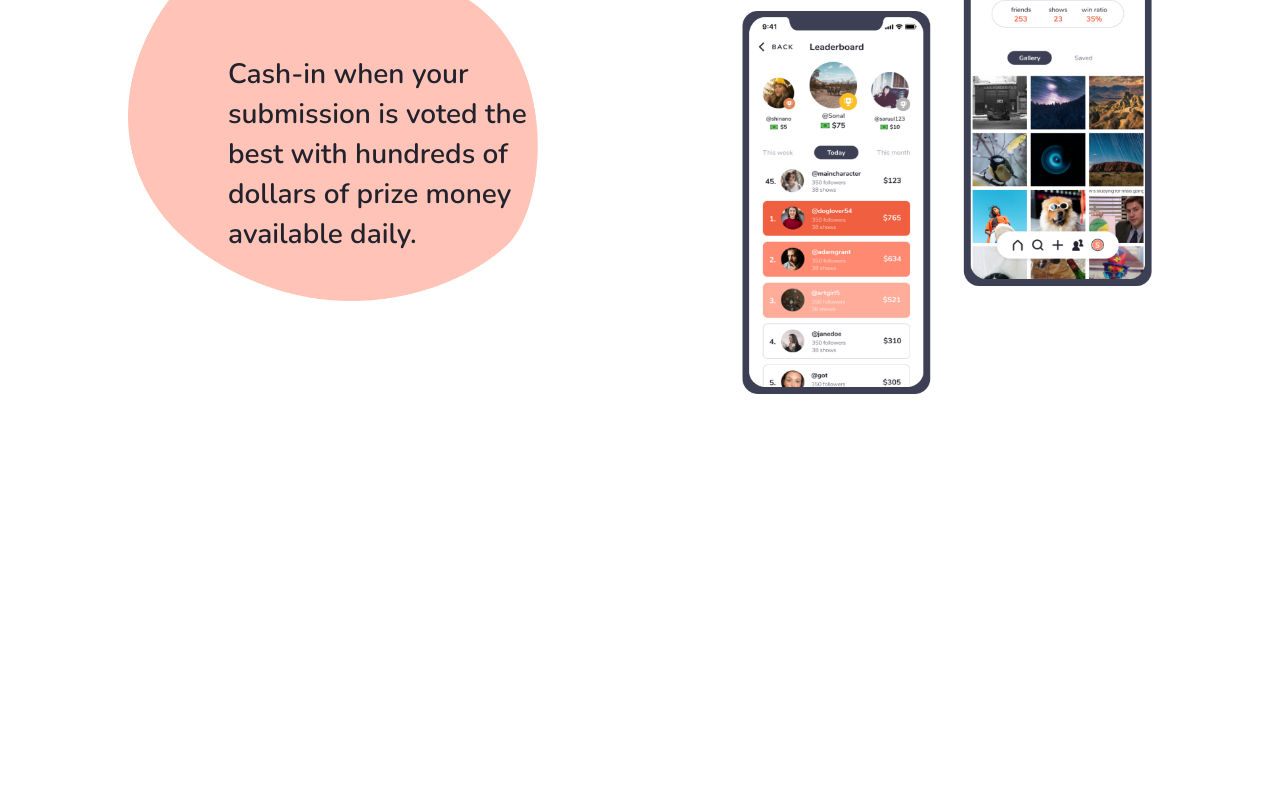
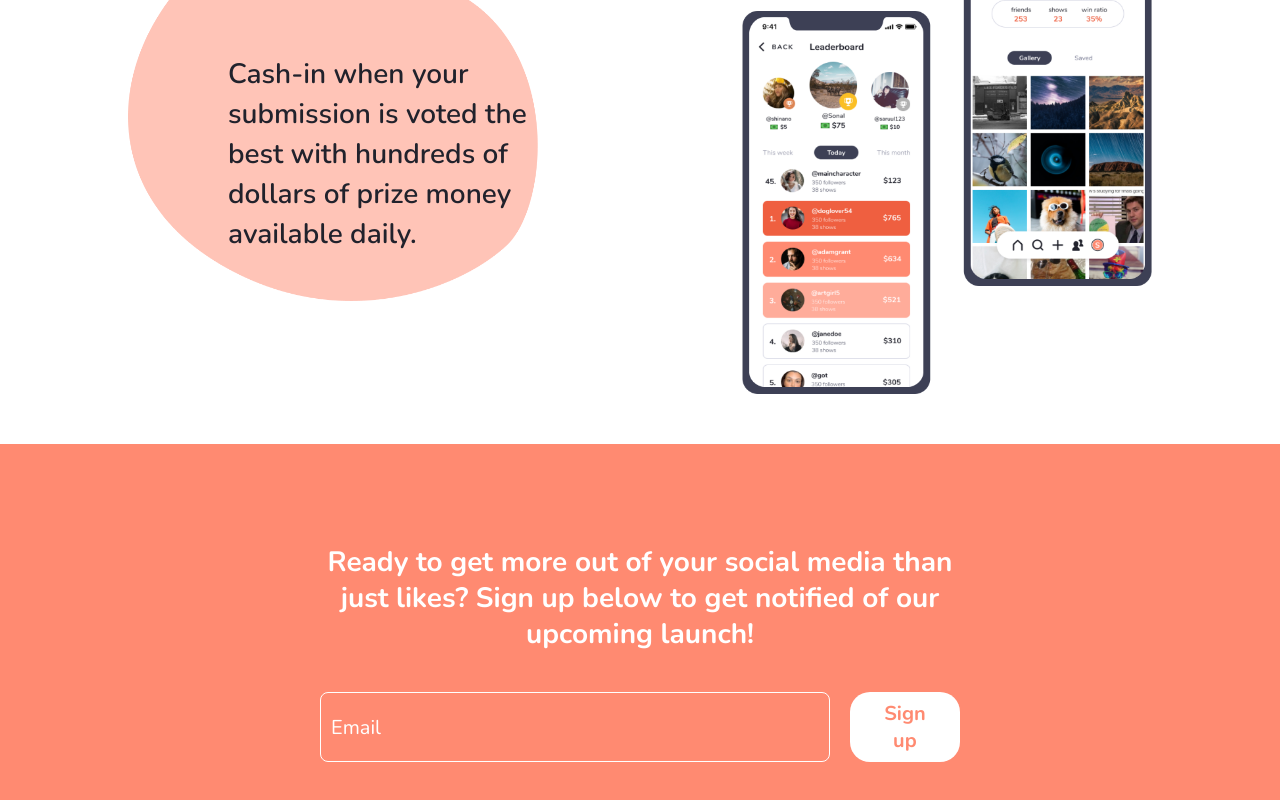
Before and after one commit to dali-lab/prize-ring-website, a Next.js app: page / in a window 1280 px wide. Shown: the part 2551-3351 px from the top of the page. Before the commit the page ends 2945 px from the top, so only its background shows below. Built offline with nearby package versions, Linux system fonts and the light colour scheme.

Commit message:
Updates sign up

```diff
--- /dev/null
+++ b/components/Home/Updates.tsx
@@ -0,0 +1,18 @@
+import styles from './styles.module.scss';
+
+const Updates = (): JSX.Element => {
+  return (
+    <div className={styles.updates}>
+      <div className={styles['sign-up-notice']}>
+        Ready to get more out of your social media than just likes? Sign up below to get notified of our upcoming launch!
+      </div>
+
+      <div className={styles['sign-up-form']}>
+        <input type="text" className={styles.email} placeholder="Email" />
+        <button type="button" className={styles.submit}>Sign up</button>
+      </div>
+    </div>
+  );
+};
+
+export default Updates;
--- a/components/Home/index.ts
+++ b/components/Home/index.ts
@@ -1,5 +1,8 @@
 import Header from './Header';
 import MainSplash from './MainSplash';
 import Section from './Section';
+import Updates from './Updates';
 
-export { Header, MainSplash, Section };
+export {
+  Header, MainSplash, Section, Updates,
+};
--- a/components/Home/styles.module.scss
+++ b/components/Home/styles.module.scss
@@ -103,6 +103,64 @@
   width: 80%;
 }
 
+.updates {
+  background-color: $coral;
+  padding: 100px 0px;
+  min-height: 50px;
+  width: 100%;
+  margin-top: 50px;
+  display: flex;
+  flex-direction: column;
+  align-items: center;
+}
+
+.sign-up-notice {
+  width: 50%;
+  font-weight: bold;
+  font-size: 1.4rem;
+  line-height: 1.8rem;
+  text-align: center;
+  color: white;
+}
+
+.sign-up-form {
+  display: flex;
+  flex-direction: row;
+  margin-top: 40px;
+  width: 50%;
+  justify-content: center;
+}
+
+.email {
+  background-color: transparent;
+  border: 1px solid white;
+  border-radius: 8px;
+  outline: 0;
+  font-size: 1rem;
+  width: 80%;
+  color: white;
+  padding: 5px 10px;
+
+  &::placeholder {
+    color: white;
+  }
+  &:focus::placeholder {
+    color: transparent;
+  }
+}
+
+.submit {
+  outline: 0;
+  background-color: white;
+  color: $coral;
+  border-radius: 20px;
+  @include opacity-change;
+  font-size: 1rem;
+  font-weight: bold;
+  padding: 8px 20px;
+  margin-left: 20px;
+}
+
 @media screen and (max-width: $mobile-width) {
   .header-link {
     margin: 0 10px;
@@ -132,6 +190,12 @@
     left: 50% !important;
     transform: translate(-50%, -50%);
   }
+  .sign-up-form, .sign-up-notice {
+    width: 80%;
+  }
+  .email {
+    width: 70%;
+  }
 }
 
 @media screen and (max-width: 600px) {
--- a/pages/index.tsx
+++ b/pages/index.tsx
@@ -1,5 +1,7 @@
 import Layout from 'components/Layout';
-import { Header, MainSplash, Section } from 'components/Home';
+import {
+  Header, MainSplash, Section, Updates,
+} from 'components/Home';
 
 const Home = (): JSX.Element => {
   return (
@@ -38,6 +40,7 @@ const Home = (): JSX.Element => {
         orientation="right"
         offset={{ bottom: 140, left: 100 }}
       />
+      <Updates />
     </Layout>
   );
 };
```
